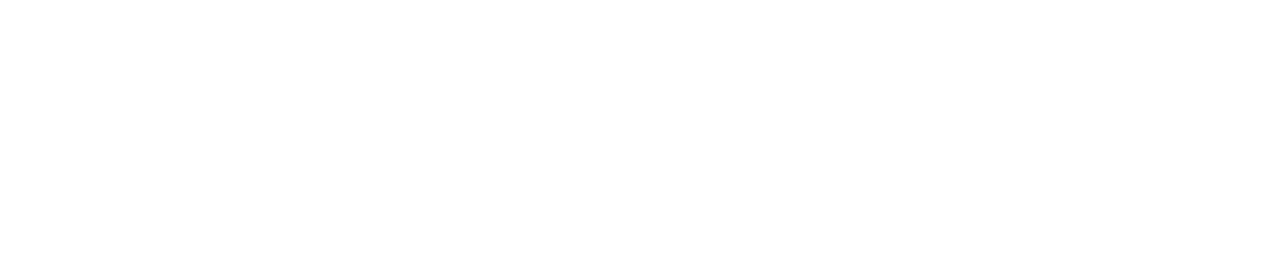
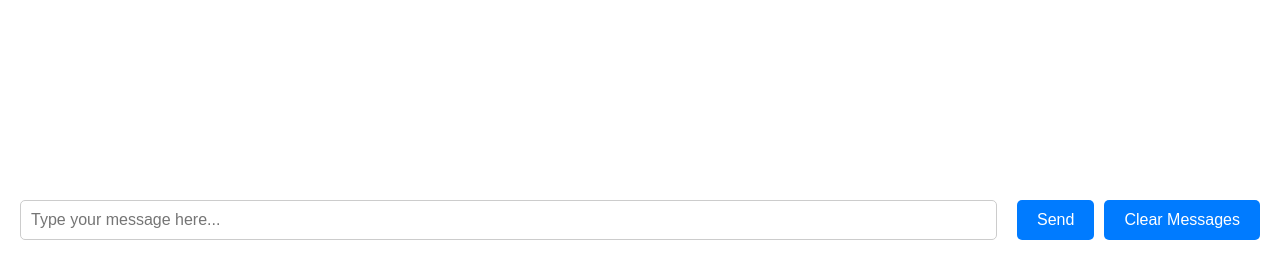
Before and after one commit to leoli33/CSE312_666, a Flask app: page /message in a window 1280 px wide. Before the commit the part shown is empty. Shown: the part 540-800 px from the top of the page. Run offline with Flask 3, Linux system fonts and the light colour scheme; some libraries are stand-ins or nearby versions.

Commit message:
retrived message from the message bar and assign it with "unauthorized guest". Added mongo as well and added the message to the database.

```diff
--- a/docker-compose.yml
+++ b/docker-compose.yml
@@ -1,7 +1,11 @@
 version: '3'
 services:
+  mongo:
+    image: mongo:4.2.5
   app:
     build: .
+    environment:
+      WAIT_HOSTS: mongo:27017
     ports:
       - '8080:8080'
   #   environment:
--- a/requirements.txt
+++ b/requirements.txt
@@ -1,3 +1,4 @@
 flask
 pymongo
 bcrypt
+flask_socketio
--- a/server.py
+++ b/server.py
@@ -1,6 +1,13 @@
 from flask import Flask, request, render_template, send_from_directory
+from flask_socketio import SocketIO
+from pymongo import MongoClient
+
+mongo_client = MongoClient("mongo")
+db = mongo_client["CSE312_666"]
+chat_collection = db["Chat_room"]
 
 app = Flask(__name__)
+socketio = SocketIO(app)
 
 @app.after_request
 def security(response):
@@ -15,5 +22,10 @@ def home():
 def html():
    return render_template('message.html')
 
+@socketio.on("chat_message")
+def user_input(message):
+   chat_collection.insert_one({"username": "Unauthorized_guest", "message": message})
+   print(message)
+
 if __name__ == '__main__':
    app.run(debug=True, host='0.0.0.0', port=8080)
--- a/templates/index.html
+++ b/templates/index.html
@@ -14,8 +14,8 @@
             <h2>Looking for a Date?</h2>
             <h3>Welcome back! Please login to your account.</h3>
             <form method="post">
-                <input class= box_l type="text" placeholder="Email Address"><br>
-                <input class= box_l type="password" placeholder="Password"><br>
+                <input class= box_l type="text" placeholder="Email Address" id="Email_Address"><br>
+                <input class= box_l type="password" placeholder="Password" id="Password"><br>
             </form>
             <br>
             <input type="checkbox" id="rm" name="rm" />
--- a/templates/message.html
+++ b/templates/message.html
@@ -5,10 +5,99 @@
     <meta name="viewport" content="width=device-width, initial-scale=1.0">
     <title>Message</title>
     <link rel="shortcut icon" type="image/x-icon" href="/static/design.png">
+    <script src="https://cdnjs.cloudflare.com/ajax/libs/socket.io/4.0.1/socket.io.js" integrity="sha512-q/dWJ3kcmjBLU4Qc47E4A9kTB4m3wuTY7vkFJDTZKjTs8jhyGQnaUrxa0Ytd0ssMZhbNua9hE+E7Qv1j+DyZwA==" crossorigin="anonymous"></script>
+        <style>
+            body {
+                margin: 0;
+                padding: 0;
+                font-family: Arial, sans-serif;
+            }
+            .chat {
+                height: 100vh;
+                display: flex;
+                flex-direction: column;
+                justify-content: flex-end;
+                padding: 20px;
+                box-sizing: border-box;
+            }
+            .chat-messages {
+                flex: 1;
+                overflow-y: auto;
+            }
+            #chat-form {
+                display: flex;
+                margin-top: 20px;
+            }
+            #chat-input {
+                flex: 1;
+                margin-right: 10px;
+                padding: 10px;
+                font-size: 16px;
+                border: 1px solid #ccc;
+                border-radius: 5px;
+                box-sizing: border-box;
+            }
+            #send-button {
+                padding: 10px 20px;
+                font-size: 16px;
+                background-color: #007bff;
+                color: white;
+                border: none;
+                border-radius: 5px;
+                cursor: pointer;
+            }
+            #send-button, #clear-button {
+                padding: 10px 20px;
+                font-size: 16px;
+                background-color: #007bff;
+                color: white;
+                border: none;
+                border-radius: 5px;
+                cursor: pointer;
+                margin-left: 10px;
+            }
+
+            #clear-button {
+                background-color: #007bff;
+            }
+            .message-container {
+                display: flex;
+                align-items: center;
+                margin-bottom: 10px;
+            }
+
+            .user-icon {
+                width: 30px;
+                height: 30px;
+                border-radius: 50%;
+                margin-right: 10px;
+                background-image: url('/static/guest_icon.png');
+                background-position: center;
+                background-size: contain;
+            }
+        </style>
 </head>
 <body>
     <div class="chat">
+        <div class="chat-messages" id="chat-messages">
+            <!-- Messages will be displayed here -->
+        </div>
+        <form id="chat-form">
+            <input type="text" id="chat-input" placeholder="Type your message here...">
+            <button type="submit" id="send-button">Send</button>
+            <button type="button" id="clear-button">Clear Messages</button>
+        </form>
+    </div>
+    <script>
+        const socket = io();
 
-    </div>
+        document.getElementById("send-button").addEventListener("click", function(){
+            let message = document.getElementById("chat-input").value.trim();
+            if (message !== "") {
+                socket.emit("chat_message", message);
+                document.getElementById("chat-input").value = "";
+            }
+        });
+    </script>
 </body>
 </html>
```
